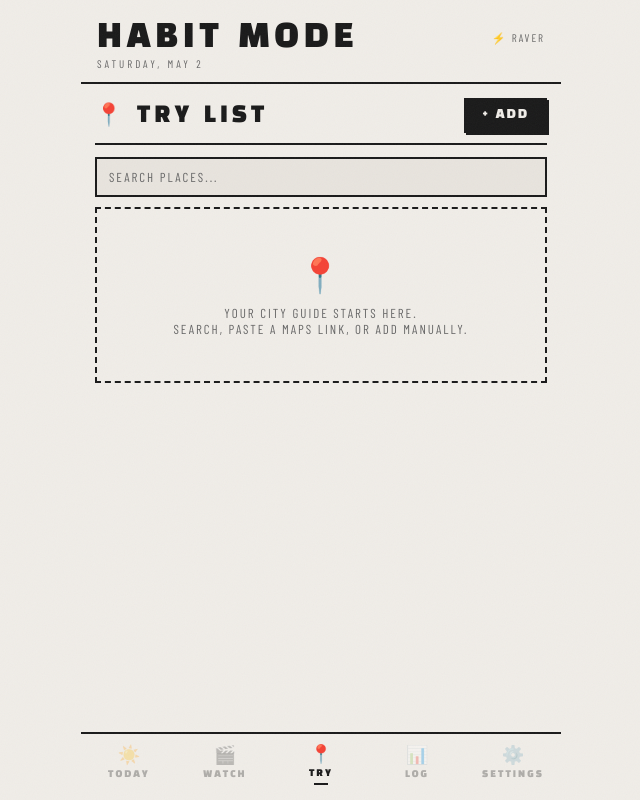
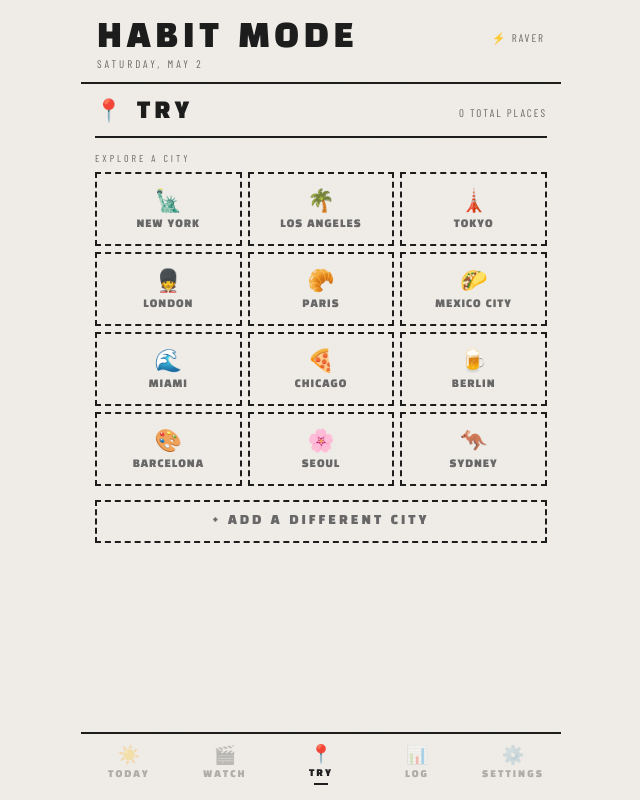
Before and after one commit to abigailjdempsey/habit-mode, a React (Vite) app: page / in a window 1280 px wide. Both pictures are taken after a click on the button "📍 TRY". Shown: the whole page, without its empty margins (319-959 px from the left). Built offline with nearby package versions, Linux system fonts and the light colour scheme.

Commit message:
Update App.jsx

```diff
--- a/src/App.jsx
+++ b/src/App.jsx
@@ -1119,85 +1119,231 @@ function AddPlaceModal({onAdd, onClose, theme, t, uid}) {
   );
 }
 
-function TryTab({places, setPlaces, theme, t, uid}) {
+// Suggested starter cities — shown on landing screen
+const STARTER_CITIES = [
+  {name:"NEW YORK",emoji:"🗽"},
+  {name:"LOS ANGELES",emoji:"🌴"},
+  {name:"TOKYO",emoji:"🗼"},
+  {name:"LONDON",emoji:"💂"},
+  {name:"PARIS",emoji:"🥐"},
+  {name:"MEXICO CITY",emoji:"🌮"},
+  {name:"MIAMI",emoji:"🌊"},
+  {name:"CHICAGO",emoji:"🍕"},
+  {name:"BERLIN",emoji:"🍺"},
+  {name:"BARCELONA",emoji:"🎨"},
+  {name:"SEOUL",emoji:"🌸"},
+  {name:"SYDNEY",emoji:"🦘"},
+];
+
+// City view — places for one city with filters
+function CityView({city, places, setPlaces, theme, t, uid, onBack}) {
   const [showAdd,setShowAdd]=useState(false);
-  const [filterCity,setFilterCity]=useState("ALL");
   const [filterNeighborhood,setFilterNeighborhood]=useState("ALL");
   const [filterCat,setFilterCat]=useState("ALL");
   const [search,setSearch]=useState("");
   const [showVisited,setShowVisited]=useState(false);
 
-  const cities=["ALL",...[...new Set(places.map(p=>p.city).filter(Boolean))].sort()];
-  const neighborhoods=["ALL",...[...new Set(places.filter(p=>filterCity==="ALL"||p.city===filterCity).map(p=>p.neighborhood).filter(Boolean))].sort()];
-  const cats=["ALL",...[...new Set(places.map(p=>p.category).filter(Boolean))].sort()];
-
-  const filtered=places.filter(p=>{
+  const cityPlaces=places.filter(p=>p.city===city);
+  const neighborhoods=["ALL",...[...new Set(cityPlaces.map(p=>p.neighborhood).filter(Boolean))].sort()];
+  const cats=[...new Set(cityPlaces.map(p=>p.category).filter(Boolean))].sort();
+
+  const filtered=cityPlaces.filter(p=>{
     if(!showVisited&&p.visited) return false;
-    if(filterCity!=="ALL"&&p.city!==filterCity) return false;
     if(filterNeighborhood!=="ALL"&&p.neighborhood!==filterNeighborhood) return false;
     if(filterCat!=="ALL"&&p.category!==filterCat) return false;
-    if(search.trim()&&!`${p.name} ${p.city} ${p.neighborhood} ${p.category} ${p.description}`.toLowerCase().includes(search.toLowerCase())) return false;
+    if(search.trim()&&!`${p.name} ${p.neighborhood} ${p.category} ${p.description}`.toLowerCase().includes(search.toLowerCase())) return false;
     return true;
   });
 
-  const selStyle=(active)=>({background:active?t.accent:"transparent",border:`1.5px solid ${active?t.accent:t.border}`,color:active?t.textInv:t.textSub,padding:"5px 10px",fontFamily:"'Barlow Condensed',sans-serif",fontSize:11,cursor:"pointer",letterSpacing:1,whiteSpace:"nowrap"});
+  const doneCount=cityPlaces.filter(p=>p.visited).length;
+
+  // Category pill — emoji + label, bold border style
+  const CatPill=({cat,active})=>{
+    const emoji=cat.split(" ")[0];
+    const label=cat.split(" ").slice(1).join(" ");
+    return(
+      <button onClick={()=>setFilterCat(active?"ALL":cat)} style={{
+        display:"flex",alignItems:"center",gap:5,
+        padding:"7px 12px",
+        border:`2px solid ${active?t.accent:t.border}`,
+        background:active?t.accent:t.bgCard,
+        color:active?t.textInv:t.text,
+        fontFamily:"'Black Han Sans',sans-serif",
+        fontSize:11,letterSpacing:2,cursor:"pointer",
+        boxShadow:active?`2px 2px 0 ${t.border}`:`1px 1px 0 ${t.border}`,
+        whiteSpace:"nowrap",
+        transform:active?"translateY(-1px)":"none",
+        transition:"all 0.12s",
+      }}>
+        <span style={{fontSize:14}}>{emoji}</span>
+        <span>{label||cat}</span>
+      </button>
+    );
+  };
 
   return(
     <div>
-      {showAdd&&<AddPlaceModal onAdd={p=>{setPlaces(prev=>[...prev,p]);}} onClose={()=>setShowAdd(false)} theme={theme} t={t} uid={uid}/>}
+      {showAdd&&<AddPlaceModal onAdd={p=>{
+        // Force city to match current city view
+        setPlaces(prev=>[...prev,{...p,city:p.city||city}]);
+      }} onClose={()=>setShowAdd(false)} theme={theme} t={t} uid={uid}/>}
 
       {/* Header */}
-      <div style={{display:"flex",justifyContent:"space-between",alignItems:"center",marginBottom:12,borderBottom:`2px solid ${t.border}`,paddingBottom:10}}>
-        <div style={{fontFamily:"'Black Han Sans',sans-serif",fontSize:22,color:t.text,letterSpacing:4}}>📍 TRY LIST</div>
-        <button onClick={()=>setShowAdd(true)} style={{background:t.addBtn,border:`2px solid ${t.border}`,padding:"8px 16px",fontFamily:"'Black Han Sans',sans-serif",fontSize:12,color:t.addBtnText,cursor:"pointer",letterSpacing:2,boxShadow:`2px 2px 0 ${t.border}`}}>+ ADD</button>
+      <div style={{display:"flex",alignItems:"center",gap:0,marginBottom:14,borderBottom:`2px solid ${t.border}`,paddingBottom:10}}>
+        <button onClick={onBack} style={{background:"transparent",border:`2px solid ${t.border}`,borderRight:"none",padding:"8px 12px",cursor:"pointer",fontFamily:"'Black Han Sans',sans-serif",fontSize:13,color:t.textSub,boxShadow:`2px 2px 0 ${t.border}`}}>◀</button>
+        <div style={{flex:1,padding:"8px 14px",border:`2px solid ${t.border}`,borderRight:"none",background:t.bgCard,boxShadow:`2px 2px 0 ${t.border}`}}>
+          <div style={{fontFamily:"'Black Han Sans',sans-serif",fontSize:18,color:t.text,letterSpacing:4,lineHeight:1}}>{city}</div>
+          <div style={{fontFamily:"'Barlow Condensed',sans-serif",fontSize:11,color:t.textSub,letterSpacing:2,marginTop:2}}>{cityPlaces.length} PLACES · {doneCount} VISITED</div>
+        </div>
+        <button onClick={()=>setShowAdd(true)} style={{background:t.addBtn,border:`2px solid ${t.border}`,padding:"8px 14px",fontFamily:"'Black Han Sans',sans-serif",fontSize:12,color:t.addBtnText,cursor:"pointer",letterSpacing:2,boxShadow:`2px 2px 0 ${t.border}`,whiteSpace:"nowrap",alignSelf:"stretch",display:"flex",alignItems:"center"}}>+ ADD</button>
       </div>
 
       {/* Search */}
-      <input style={{width:"100%",background:t.bgCard,border:`2px solid ${t.border}`,padding:"10px 12px",color:t.text,fontSize:13,fontFamily:"'Barlow Condensed',sans-serif",letterSpacing:2,outline:"none",boxSizing:"border-box",marginBottom:10}} placeholder="SEARCH PLACES..." value={search} onChange={e=>setSearch(e.target.value)}/>
-
-      {/* Filters */}
-      {places.length>0&&<>
-        {/* City filter */}
-        {cities.length>2&&<div style={{marginBottom:6}}>
-          <div style={{fontFamily:"'Barlow Condensed',sans-serif",fontSize:10,color:t.textSub,letterSpacing:2,marginBottom:4}}>CITY</div>
-          <div style={{display:"flex",gap:4,flexWrap:"wrap"}}>
-            {cities.map(c=><button key={c} onClick={()=>{setFilterCity(c);setFilterNeighborhood("ALL");}} style={selStyle(filterCity===c)}>{c}</button>)}
-          </div>
-        </div>}
-        {/* Neighborhood filter */}
-        {neighborhoods.length>2&&<div style={{marginBottom:6}}>
-          <div style={{fontFamily:"'Barlow Condensed',sans-serif",fontSize:10,color:t.textSub,letterSpacing:2,marginBottom:4}}>NEIGHBORHOOD</div>
-          <div style={{display:"flex",gap:4,flexWrap:"wrap"}}>
-            {neighborhoods.map(n=><button key={n} onClick={()=>setFilterNeighborhood(n)} style={selStyle(filterNeighborhood===n)}>{n}</button>)}
-          </div>
-        </div>}
-        {/* Category filter */}
-        <div style={{marginBottom:10}}>
-          <div style={{fontFamily:"'Barlow Condensed',sans-serif",fontSize:10,color:t.textSub,letterSpacing:2,marginBottom:4}}>CATEGORY</div>
-          <div style={{display:"flex",gap:4,flexWrap:"wrap"}}>
-            {cats.map(c=><button key={c} onClick={()=>setFilterCat(filterCat===c?"ALL":c)} style={selStyle(filterCat===c)}>{c}</button>)}
-          </div>
-        </div>
-        {/* Show visited toggle */}
-        <div style={{display:"flex",justifyContent:"space-between",alignItems:"center",marginBottom:10}}>
-          <span style={{fontFamily:"'Barlow Condensed',sans-serif",fontSize:11,color:t.textSub,letterSpacing:2}}>{filtered.length} PLACE{filtered.length!==1?"S":""}</span>
-          <button onClick={()=>setShowVisited(v=>!v)} style={selStyle(showVisited)}>{showVisited?"HIDE VISITED":"SHOW VISITED"}</button>
-        </div>
-      </>}
-
-      {/* Empty state */}
-      {places.length===0&&<div style={{textAlign:"center",padding:"44px 20px",color:t.textSub,fontFamily:"'Barlow Condensed',sans-serif",fontSize:13,letterSpacing:2,border:`2px dashed ${t.border}`}}>
-        <div style={{fontSize:34,marginBottom:10}}>📍</div>
-        YOUR CITY GUIDE STARTS HERE.<br/>SEARCH, PASTE A MAPS LINK, OR ADD MANUALLY.
+      <input style={{width:"100%",background:t.bgCard,border:`2px solid ${t.border}`,padding:"10px 12px",color:t.text,fontSize:13,fontFamily:"'Barlow Condensed',sans-serif",letterSpacing:2,outline:"none",boxSizing:"border-box",marginBottom:10}} placeholder="SEARCH IN THIS CITY..." value={search} onChange={e=>setSearch(e.target.value)}/>
+
+      {/* Neighborhood pills */}
+      {neighborhoods.length>2&&<div style={{marginBottom:10}}>
+        <div style={{fontFamily:"'Barlow Condensed',sans-serif",fontSize:10,color:t.textSub,letterSpacing:2,marginBottom:5}}>NEIGHBORHOOD</div>
+        <div style={{display:"flex",gap:5,flexWrap:"wrap"}}>
+          {neighborhoods.map(n=>(
+            <button key={n} onClick={()=>setFilterNeighborhood(n)} style={{
+              padding:"6px 12px",border:`2px solid ${filterNeighborhood===n?t.accent:t.border}`,
+              background:filterNeighborhood===n?t.accent:t.bgCard,
+              color:filterNeighborhood===n?t.textInv:t.textSub,
+              fontFamily:"'Barlow Condensed',sans-serif",fontSize:12,letterSpacing:2,
+              cursor:"pointer",whiteSpace:"nowrap",
+              boxShadow:filterNeighborhood===n?`2px 2px 0 ${t.border}`:"none",
+              fontWeight:filterNeighborhood===n?700:400,
+            }}>{n}</button>
+          ))}
+        </div>
       </div>}
 
-      {/* Place list */}
+      {/* Category pills — improved design */}
+      {cats.length>0&&<div style={{marginBottom:10}}>
+        <div style={{fontFamily:"'Barlow Condensed',sans-serif",fontSize:10,color:t.textSub,letterSpacing:2,marginBottom:5}}>TYPE</div>
+        <div style={{display:"flex",gap:6,flexWrap:"wrap"}}>
+          {cats.map(c=><CatPill key={c} cat={c} active={filterCat===c}/>)}
+        </div>
+      </div>}
+
+      {/* Count + visited toggle */}
+      {cityPlaces.length>0&&<div style={{display:"flex",justifyContent:"space-between",alignItems:"center",marginBottom:10}}>
+        <span style={{fontFamily:"'Barlow Condensed',sans-serif",fontSize:11,color:t.textSub,letterSpacing:2}}>{filtered.length} SHOWING</span>
+        <button onClick={()=>setShowVisited(v=>!v)} style={{padding:"5px 10px",border:`1.5px solid ${t.border}`,background:showVisited?t.bgCard:"transparent",color:t.textSub,fontFamily:"'Barlow Condensed',sans-serif",fontSize:10,cursor:"pointer",letterSpacing:1}}>{showVisited?"HIDE VISITED ✓":"SHOW VISITED"}</button>
+      </div>}
+
+      {/* Empty state for this city */}
+      {cityPlaces.length===0&&<div style={{textAlign:"center",padding:"40px 20px",color:t.textSub,fontFamily:"'Barlow Condensed',sans-serif",fontSize:12,letterSpacing:2,border:`2px dashed ${t.border}`}}>
+        <div style={{fontSize:32,marginBottom:8}}>📍</div>
+        NO PLACES IN {city} YET.<br/>HIT + ADD TO START YOUR LIST.
+      </div>}
+
+      {/* Places */}
       {filtered.map(p=>(
         <PlaceCard key={p.id} place={p} theme={theme} t={t}
           onToggle={id=>setPlaces(prev=>prev.map(pl=>pl.id===id?{...pl,visited:!pl.visited}:pl))}
           onDelete={id=>setPlaces(prev=>prev.filter(pl=>pl.id!==id))}/>
       ))}
-      {places.length>0&&filtered.length===0&&<div style={{textAlign:"center",padding:"32px 20px",color:t.textSub,fontFamily:"'Barlow Condensed',sans-serif",fontSize:12,letterSpacing:2,border:`2px dashed ${t.border}`}}>NO PLACES MATCH YOUR FILTERS</div>}
+      {cityPlaces.length>0&&filtered.length===0&&<div style={{textAlign:"center",padding:"28px",color:t.textSub,fontFamily:"'Barlow Condensed',sans-serif",fontSize:12,letterSpacing:2,border:`2px dashed ${t.border}`}}>NO MATCHES — TRY CLEARING FILTERS</div>}
+    </div>
+  );
+}
+
+function TryTab({places, setPlaces, theme, t, uid}) {
+  const [selectedCity,setSelectedCity]=useState(null); // null = landing
+  const [addingCity,setAddingCity]=useState(false);
+  const [newCityVal,setNewCityVal]=useState("");
+  const newCityInputRef=useRef(null);
+
+  // All cities the user has places in
+  const usedCities=[...new Set(places.map(p=>p.city).filter(Boolean))].sort();
+  // Starter cities not yet used
+  const starterCities=STARTER_CITIES.filter(c=>!usedCities.includes(c.name));
+
+  // If selected city was deleted, go back
+  useEffect(()=>{
+    if(selectedCity&&!usedCities.includes(selectedCity)&&places.filter(p=>p.city===selectedCity).length===0){
+      setSelectedCity(null);
+    }
+  },[places]);
+
+  if(selectedCity){
+    return <CityView city={selectedCity} places={places} setPlaces={setPlaces} theme={theme} t={t} uid={uid} onBack={()=>setSelectedCity(null)}/>;
+  }
+
+  // Landing — city grid
+  return(
+    <div>
+      <div style={{display:"flex",justifyContent:"space-between",alignItems:"center",marginBottom:14,borderBottom:`2px solid ${t.border}`,paddingBottom:10}}>
+        <div style={{fontFamily:"'Black Han Sans',sans-serif",fontSize:22,color:t.text,letterSpacing:4}}>📍 TRY</div>
+        <div style={{fontFamily:"'Barlow Condensed',sans-serif",fontSize:11,color:t.textSub,letterSpacing:2}}>{places.length} TOTAL PLACES</div>
+      </div>
+
+      {/* Cities with places */}
+      {usedCities.length>0&&<>
+        <div style={{fontFamily:"'Barlow Condensed',sans-serif",fontSize:10,color:t.textSub,letterSpacing:3,marginBottom:8}}>YOUR CITIES</div>
+        <div style={{display:"grid",gridTemplateColumns:"1fr 1fr",gap:8,marginBottom:18}}>
+          {usedCities.map(city=>{
+            const cityPlaces=places.filter(p=>p.city===city);
+            const visited=cityPlaces.filter(p=>p.visited).length;
+            const starter=STARTER_CITIES.find(s=>s.name===city);
+            return(
+              <button key={city} onClick={()=>setSelectedCity(city)} style={{
+                background:t.bgCard,border:`2px solid ${t.border}`,
+                padding:"16px 14px",cursor:"pointer",textAlign:"left",
+                boxShadow:`3px 3px 0 ${t.border}`,transition:"all 0.12s",
+              }}
+              onMouseEnter={e=>{e.currentTarget.style.borderColor=t.accent;e.currentTarget.style.boxShadow=`3px 3px 0 ${t.accent}`;}}
+              onMouseLeave={e=>{e.currentTarget.style.borderColor=t.border;e.currentTarget.style.boxShadow=`3px 3px 0 ${t.border}`;}}>
+                <div style={{fontSize:26,marginBottom:4}}>{starter?.emoji||"📍"}</div>
+                <div style={{fontFamily:"'Black Han Sans',sans-serif",fontSize:14,color:t.text,letterSpacing:2,lineHeight:1.2}}>{city}</div>
+                <div style={{fontFamily:"'Barlow Condensed',sans-serif",fontSize:11,color:t.textSub,letterSpacing:1,marginTop:4}}>{cityPlaces.length} places · {visited} visited</div>
+                {/* Mini category pills */}
+                <div style={{display:"flex",gap:3,flexWrap:"wrap",marginTop:6}}>
+                  {[...new Set(cityPlaces.map(p=>p.category?.split(" ")[0]).filter(Boolean))].slice(0,4).map((e,i)=>(
+                    <span key={i} style={{fontSize:14}}>{e}</span>
+                  ))}
+                </div>
+              </button>
+            );
+          })}
+        </div>
+      </>}
+
+      {/* Starter cities to explore */}
+      {starterCities.length>0&&<>
+        <div style={{fontFamily:"'Barlow Condensed',sans-serif",fontSize:10,color:t.textSub,letterSpacing:3,marginBottom:8}}>EXPLORE A CITY</div>
+        <div style={{display:"grid",gridTemplateColumns:"1fr 1fr 1fr",gap:6,marginBottom:14}}>
+          {starterCities.map(c=>(
+            <button key={c.name} onClick={()=>setSelectedCity(c.name)} style={{
+              background:"transparent",border:`2px dashed ${t.border}`,
+              padding:"14px 8px",cursor:"pointer",textAlign:"center",
+              transition:"all 0.12s",
+            }}
+            onMouseEnter={e=>{e.currentTarget.style.borderColor=t.accent;e.currentTarget.style.borderStyle="solid";}}
+            onMouseLeave={e=>{e.currentTarget.style.borderColor=t.border;e.currentTarget.style.borderStyle="dashed";}}>
+              <div style={{fontSize:22}}>{c.emoji}</div>
+              <div style={{fontFamily:"'Black Han Sans',sans-serif",fontSize:10,color:t.textSub,letterSpacing:1,marginTop:4,lineHeight:1.2}}>{c.name}</div>
+            </button>
+          ))}
+        </div>
+      </>}
+
+      {/* Add custom city */}
+      {addingCity
+        ?<div style={{display:"flex",gap:6}}>
+          <input ref={newCityInputRef} value={newCityVal} onChange={e=>setNewCityVal(e.target.value.toUpperCase())}
+            onKeyDown={e=>{
+              if(e.key==="Enter"){const v=newCityVal.trim();if(v){setSelectedCity(v);}setAddingCity(false);setNewCityVal("");}
+              if(e.key==="Escape"){setAddingCity(false);setNewCityVal("");}
+            }}
+            placeholder="CITY NAME" autoFocus
+            style={{flex:1,background:t.bg,border:`2px solid ${t.accent}`,padding:"10px 12px",color:t.text,fontFamily:"'Black Han Sans',sans-serif",fontSize:13,letterSpacing:3,outline:"none"}}/>
+          <button onClick={()=>{const v=newCityVal.trim();if(v){setSelectedCity(v);}setAddingCity(false);setNewCityVal("");}} style={{padding:"10px 16px",border:`2px solid ${t.border}`,background:t.addBtn,color:t.addBtnText,fontFamily:"'Black Han Sans',sans-serif",fontSize:12,cursor:"pointer",letterSpacing:2,boxShadow:`2px 2px 0 ${t.border}`}}>GO</button>
+          <button onClick={()=>{setAddingCity(false);setNewCityVal("");}} style={{padding:"10px 12px",border:`2px solid ${t.border}`,background:"transparent",color:t.textSub,fontFamily:"'Barlow Condensed',sans-serif",fontSize:12,cursor:"pointer"}}>✕</button>
+        </div>
+        :<button onClick={()=>{setAddingCity(true);setTimeout(()=>newCityInputRef.current?.focus(),50);}} style={{width:"100%",padding:"12px",border:`2px dashed ${t.border}`,background:"transparent",color:t.textSub,fontFamily:"'Black Han Sans',sans-serif",fontSize:12,cursor:"pointer",letterSpacing:3}}>+ ADD A DIFFERENT CITY</button>}
     </div>
   );
 }
```
